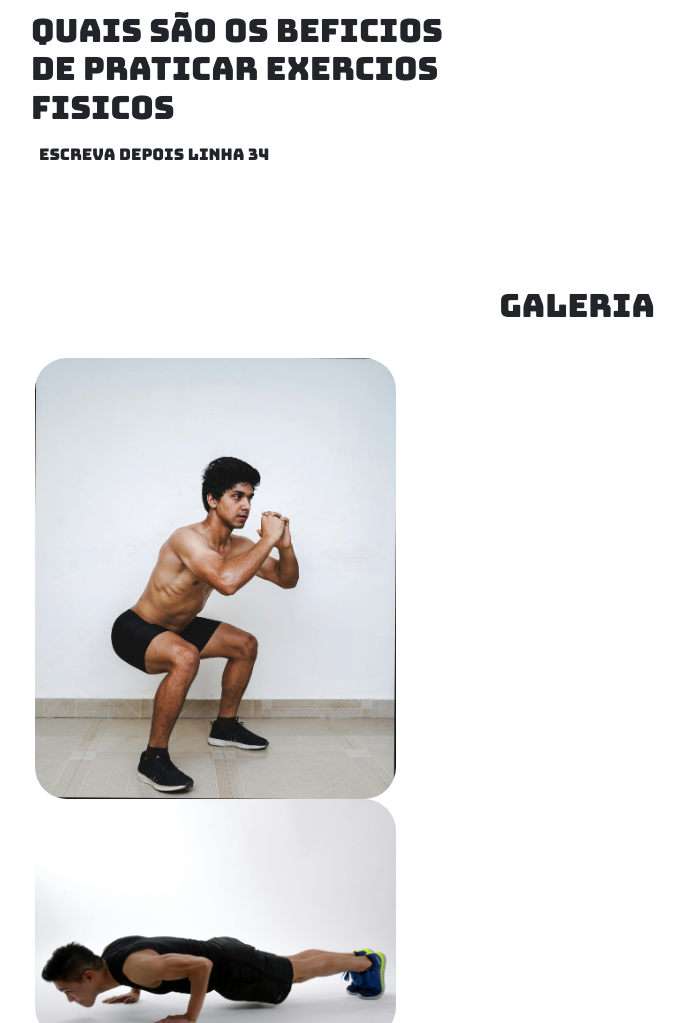
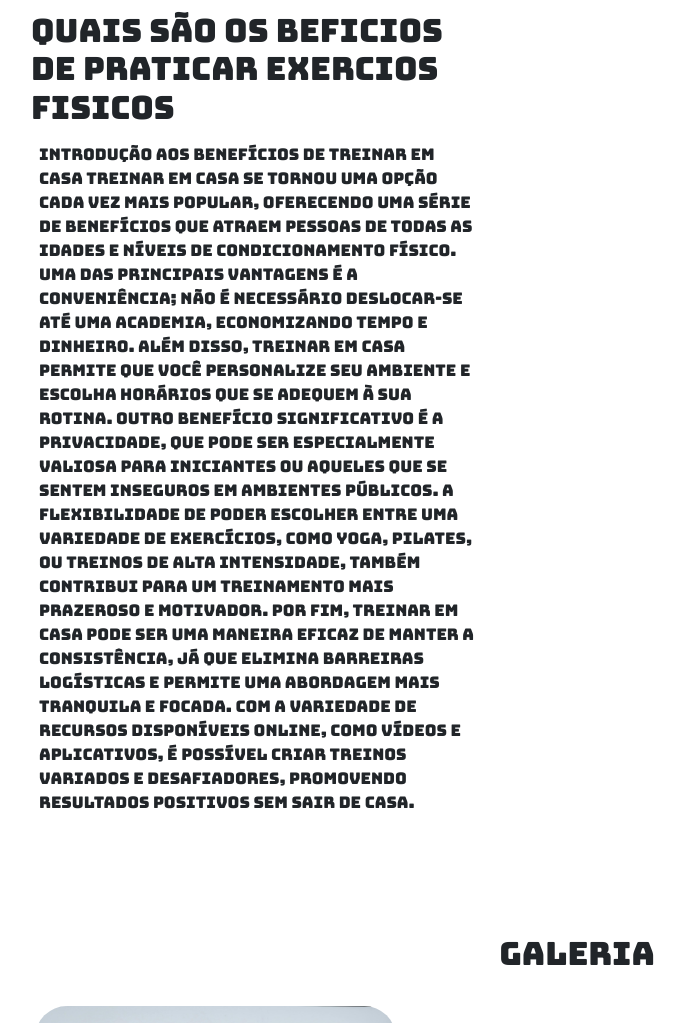
Before and after one commit to Victoredu1709/terceiro-repositorio1, a plain HTML site: page index.html in a window 1280 px wide. Shown: the part 1340-2363 px from the top of the page, without its empty margins (63-748 px from the left). Drawn offline with nearby package versions, Linux system fonts and the light colour scheme.

Commit message:
16/04/2025

```diff
--- a/index.html
+++ b/index.html
@@ -40,7 +40,10 @@
 <div class="container d-flex align-items-center">
     <div class="col-5 ">
         <h2>Quais são os beficios de praticar exercios fisicos</h2>
-        <p class="p-2">Escreva depois  linha 34</p>
+        <p class="p-2">Introdução aos Benefícios de Treinar em Casa
+            Treinar em casa se tornou uma opção cada vez mais popular, oferecendo uma série de benefícios que atraem pessoas de todas as idades e níveis de condicionamento físico. Uma das principais vantagens é a conveniência; não é necessário deslocar-se até uma academia, economizando tempo e dinheiro. Além disso, treinar em casa permite que você personalize seu ambiente e escolha horários que se adequem à sua rotina.
+            Outro benefício significativo é a privacidade, que pode ser especialmente valiosa para iniciantes ou aqueles que se sentem inseguros em ambientes públicos. A flexibilidade de poder escolher entre uma variedade de exercícios, como yoga, pilates, ou treinos de alta intensidade, também contribui para um treinamento mais prazeroso e motivador.
+            Por fim, treinar em casa pode ser uma maneira eficaz de manter a consistência, já que elimina barreiras logísticas e permite uma abordagem mais tranquila e focada. Com a variedade de recursos disponíveis online, como vídeos e aplicativos, é possível criar treinos variados e desafiadores, promovendo resultados positivos sem sair de casa.</p>
 
 </div>
 </div>
```
